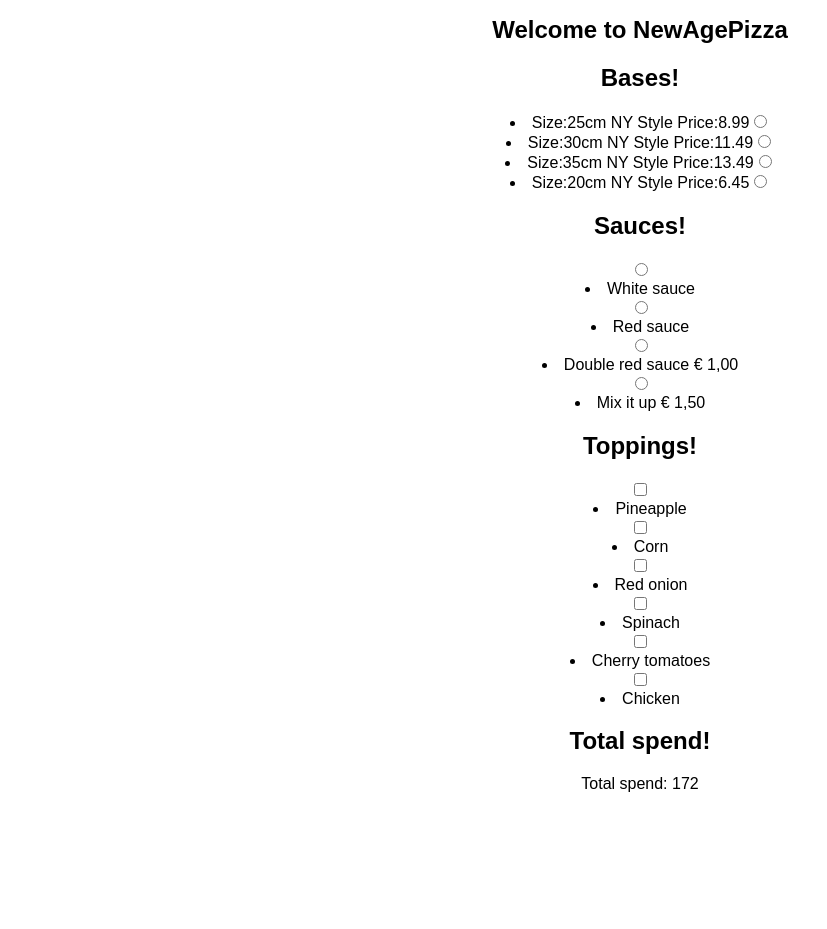
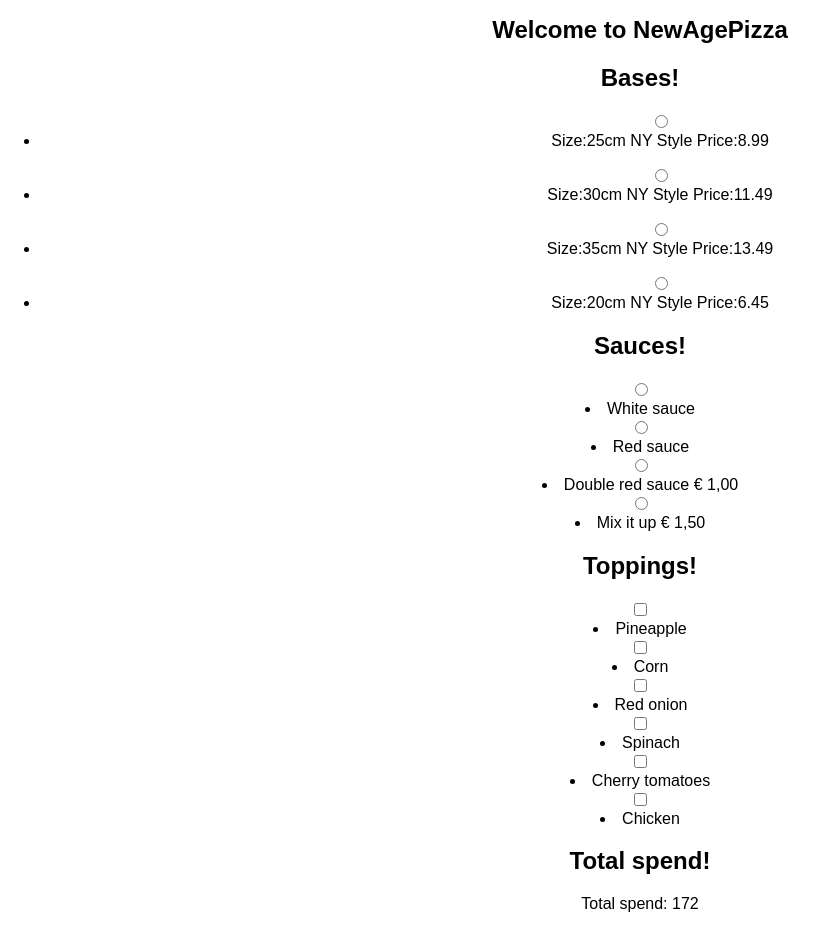
Before and after one commit to adapass182/pizza-form, a React (Create React App) app: page / in a window 1280 px wide. Shown: the whole page, without its empty margins (0-827 px from the left). Before the commit the page ends 809 px from the top, so only its background shows below. Built offline with nearby package versions, Linux system fonts and the light colour scheme.

Commit message:
Finished for day, add checked to input element tomorrow

```diff
--- a/src/App.js
+++ b/src/App.js
@@ -6,6 +6,7 @@
 import './App.css'
 
 // Actions
+import { addBase, removeBase } from './actions/base_a'
 
 // Components
 import Base from './components/Base'
@@ -15,11 +16,16 @@
 
 
 class App extends Component {
+
+    handleChangeBase = () => {
+        addBase()
+    }
+
     render() {
         return (
             <div className="App">
                 <h1 className="App-title">Welcome to NewAgePizza</h1>
-                <Base />
+                <Base onChange={console.log("hi Adam")}/>
                 <Sauce />
                 <Toppings />
                 <PizzaCart />
--- a/src/components/Base.jsx
+++ b/src/components/Base.jsx
@@ -1,23 +1,22 @@
 import React, { PureComponent } from 'react'
 import { connect } from 'react-redux'
-import { addBase, removeBase } from '../actions/base_a'
-import {bases} from '../pizzadata'
+
 
 class Base extends PureComponent {
 
     render() {
 
-        const handleChangeBase = () => {
-            this.props.addBase()
-        }
+        const bases = this.props.bases
 
         return (
             <div>
                 <h2>Bases!</h2>
-                <div className="bases">
-                {bases.map((base) => {
-                    return (<li key={base.id}>Size:{base.desc} Price:{base.price}<input type="radio" name="bases" /></li>)
-                })}
+                <div name="bases">
+                    <form>
+                        {bases.map((base) => {
+                            return (<ul><input type="radio" name="base" value={base.price} onClick={this.props.onClick}/><li key={base.id}>Size:{base.desc} Price:{base.price}</li></ul>)
+                        })}
+                    </form>
                 </div>
             </div>
         )
@@ -26,7 +25,8 @@
 
 const mapStateToProps = (state) => {
     return {
+        bases: state.menu[0]
     }
 }
 
-export default connect(mapStateToProps, { addBase, removeBase })(Base)
+export default connect(mapStateToProps)(Base)
--- a/src/pizzadata.js
+++ b/src/pizzadata.js
@@ -6,7 +6,7 @@
     {id: 4, desc: "20cm NY Style", price: 6.45}
 ]
 
-export const sauce = [
+export const sauces = [
     {id: 1, desc: "White sauce", price: 0},
     {id: 2, desc: "Red sauce", price: 0},
     {id: 3, desc: "Double red sauce", price: 1},
@@ -15,7 +15,7 @@
 
 
 // Max three toppings:
-export const topping = [
+export const toppings = [
     {id: 1, desc: "Pineapple", price: .5},
     {id: 2, desc: "Corn", price: .5},
     {id: 3, desc: "Olives (green)", price: .5},
--- a/src/reducers/index.js
+++ b/src/reducers/index.js
@@ -1,5 +1,7 @@
 import pizzaState from './pizza_r'
+import menu from './menu_r'
 
 export default {
-    pizzaState
+    pizzaState,
+    menu
 }
--- /dev/null
+++ b/src/reducers/menu_r.js
@@ -0,0 +1,5 @@
+import { bases, toppings, sauces } from '../pizzadata'
+
+export default (state = [bases, toppings, sauces], { type, payload } = {}) => {
+      return state
+}
```
